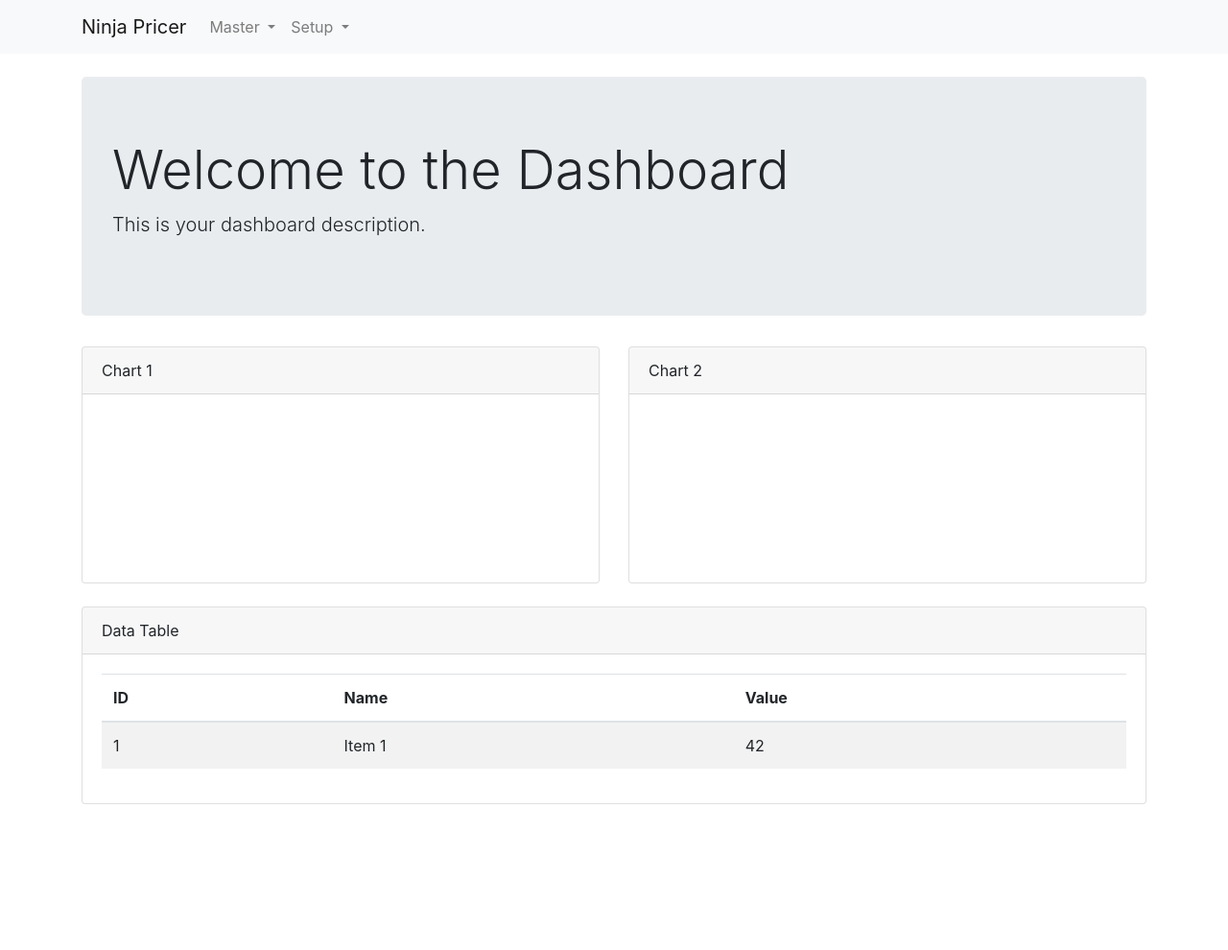
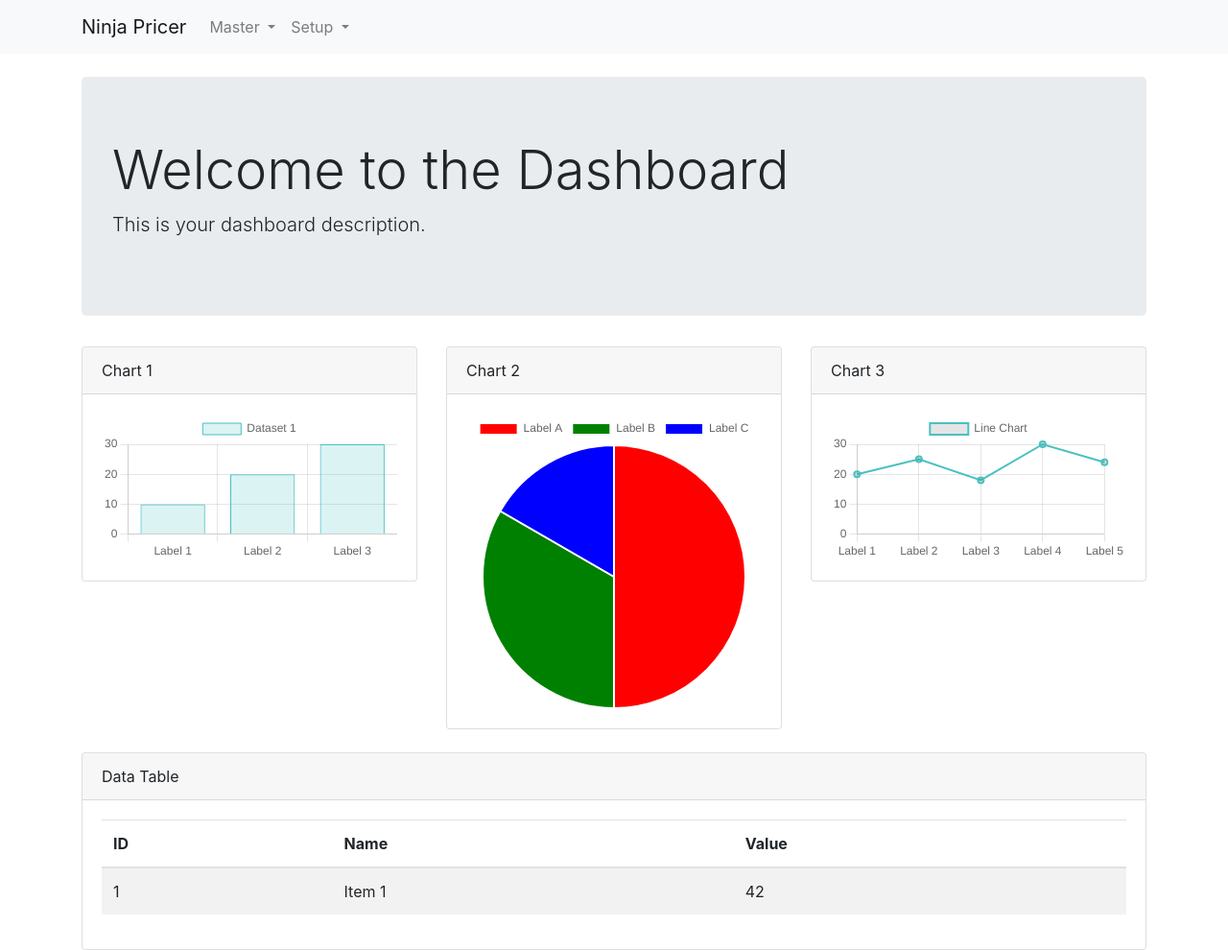
Before and after one commit to kadzany/ninja-pricer, a plain HTML site: page home.html in a window 1280 px wide. Shown: the whole page at 96% size. Before the commit the page ends 838 px from the top, so only its background shows below. Drawn offline with nearby package versions, Linux system fonts and the light colour scheme.

Commit message:
adding line chart

```diff
--- a/home.html
+++ b/home.html
@@ -6,6 +6,8 @@
     <title>Ninja Pricer</title>
     <!-- Include Bootstrap CSS -->
     <link rel="stylesheet" href="https://maxcdn.bootstrapcdn.com/bootstrap/4.0.0/css/bootstrap.min.css">
+    <!-- Include Chart.js -->
+    <script src="https://cdn.jsdelivr.net/npm/chart.js"></script>
 </head>
 <body>
     <!-- Static Bootstrap Navbar -->
@@ -52,7 +54,7 @@
 
         <!-- Charts Section -->
         <div class="row">
-            <div class="col-lg-6">
+            <div class="col-lg-4">
                 <div class="card">
                     <div class="card-header">Chart 1</div>
                     <div class="card-body">
@@ -60,11 +62,19 @@
                     </div>
                 </div>
             </div>
-            <div class="col-lg-6">
+            <div class="col-lg-4">
                 <div class="card">
                     <div class="card-header">Chart 2</div>
                     <div class="card-body">
                         <canvas id="chart2"></canvas>
+                    </div>
+                </div>
+            </div>
+            <div class="col-lg-4">
+                <div class="card">
+                    <div class="card-header">Chart 3</div>
+                    <div class="card-body">
+                        <canvas id="chart3"></canvas>
                     </div>
                 </div>
             </div>
@@ -128,6 +138,28 @@
                 }]
             }
         });
+
+        var ctx3 = document.getElementById('chart3').getContext('2d');
+        var lineChart = new Chart(ctx3, {
+            type: 'line',
+            data: {
+                labels: ['Label 1', 'Label 2', 'Label 3', 'Label 4', 'Label 5'],
+                datasets: [{
+                    label: 'Line Chart',
+                    data: [20, 25, 18, 30, 24],
+                    borderColor: 'rgba(75, 192, 192, 1)',
+                    borderWidth: 2,
+                    fill: false
+                }]
+            },
+            options: {
+                scales: {
+                    y: {
+                        beginAtZero: true
+                    }
+                }
+            }
+        });
     </script>
 </body>
 </html>
```
